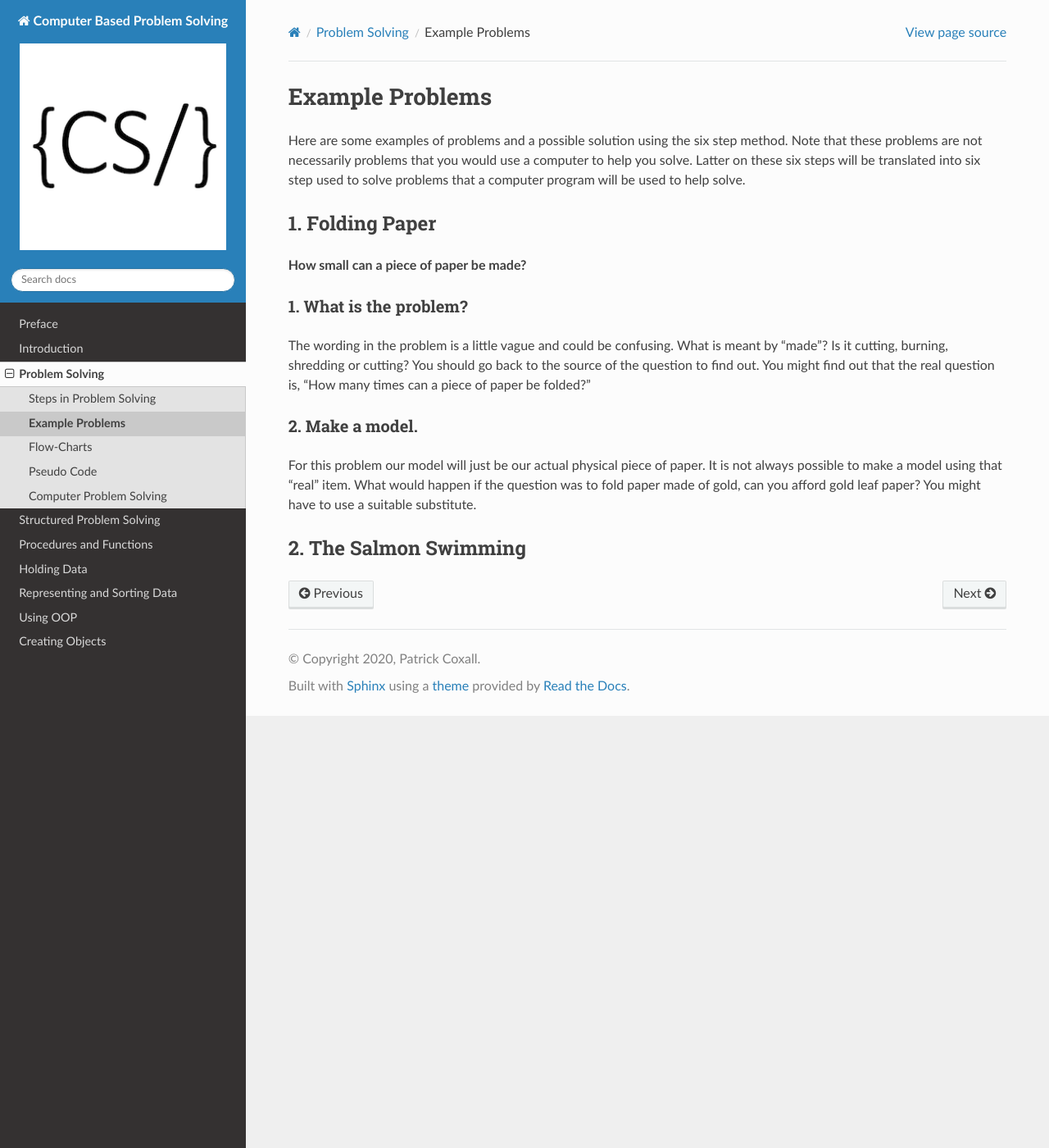
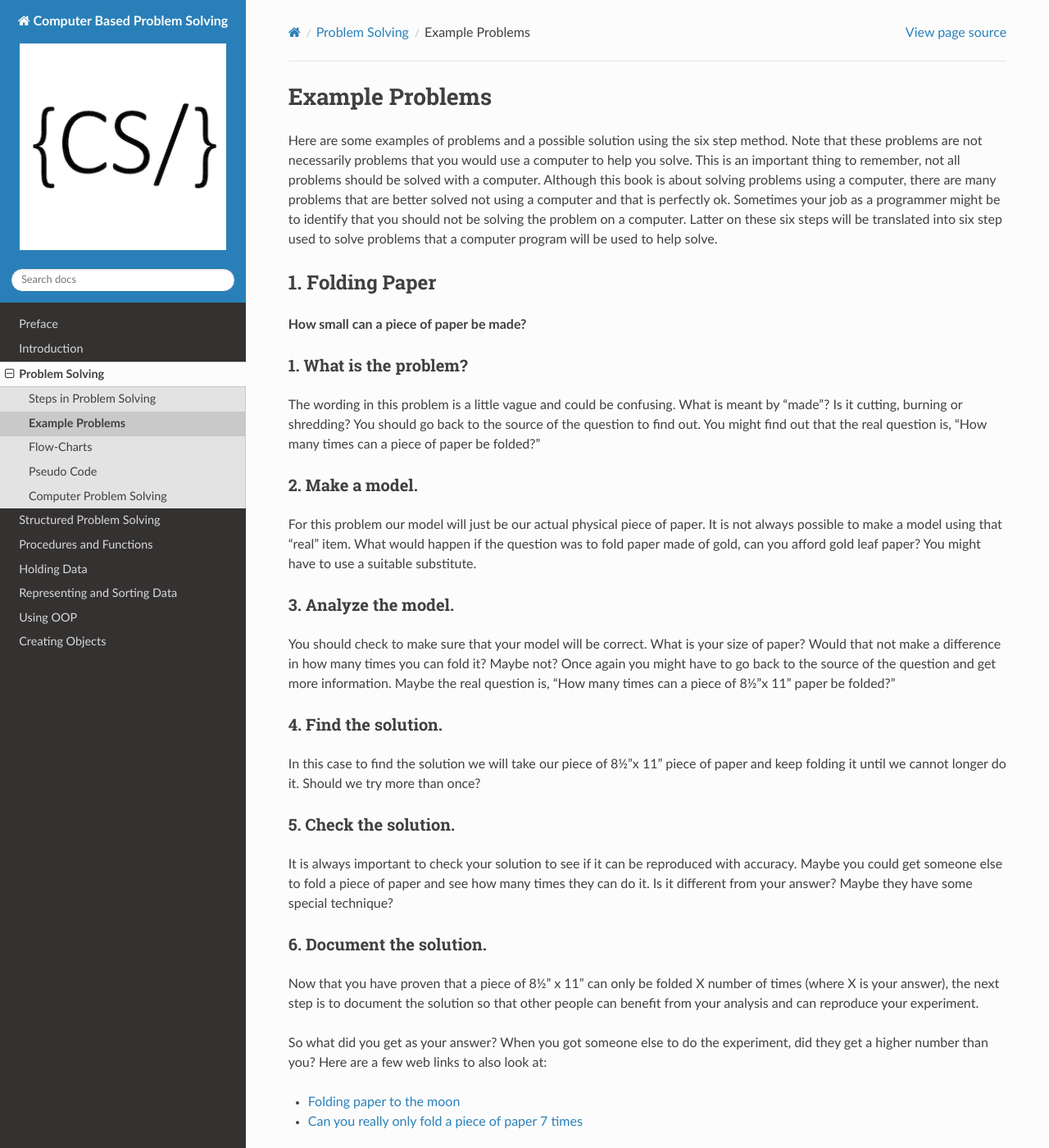
Before and after one commit to Mr-Coxall/Computer-Based-Problem-Solving, a Sphinx documentation site: the page built from docs/problem-solving/example-problems.rst, in a window 1280 px wide and 1400 px high. Shown: the whole window at 82% size. Built offline with Sphinx 7.4.7 and the Read the Docs theme 2.0.0, drawn with Linux system fonts in a browser that asks for light colours; some of the changed text lies outside the part shown.

Commit message:
Update Solving problem section

```diff
--- a/docs/problem-solving/example-problems.rst
+++ b/docs/problem-solving/example-problems.rst
@@ -3,7 +3,7 @@
 Example Problems
 ================
 
-Here are some examples of problems and a possible solution using the six step method. Note that these problems are not necessarily problems that you would use a computer to help you solve. Latter on these six steps will be translated into six step used to solve problems that a computer program will be used to help solve.
+Here are some examples of problems and a possible solution using the six step method. Note that these problems are not necessarily problems that you would use a computer to help you solve. This is an important thing to remember, not all problems should be solved with a computer. Although this book is about solving problems using a computer, there are many problems that are better solved not using a computer and that is perfectly ok. Sometimes your job as a programmer might be to identify that you should not be solving the problem on a computer. Latter on these six steps will be translated into six step used to solve problems that a computer program will be used to help solve.
 
 1. Folding Paper
 ----------------
@@ -12,11 +12,59 @@ Here are some examples of problems and a possible solution using the six step me
 
 1. What is the problem?
 ^^^^^^^^^^^^^^^^^^^^^^^
-The wording in the problem is a little vague and could be confusing. What is meant by “made”? Is it cutting, burning, shredding or cutting? You should go back to the source of the question to find out. You might find out that the real question is, “How many times can a piece of paper be folded?”
+The wording in this problem is a little vague and could be confusing. What is meant by “made”? Is it cutting, burning or shredding? You should go back to the source of the question to find out. You might find out that the real question is, “How many times can a piece of paper be folded?”
 
 2. Make a model.
 ^^^^^^^^^^^^^^^^
 For this problem our model will just be our actual physical piece of paper. It is not always possible to make a model using that “real” item. What would happen if the question was to fold paper made of gold, can you afford gold leaf paper? You might have to use a suitable substitute.
 
+3. Analyze the model.
+^^^^^^^^^^^^^^^^^^^^^
+You should check to make sure that your model will be correct. What is your size of paper? Would that not make a difference in how many times you can fold it? Maybe not? Once again you might have to go back to the source of the question and get more information. Maybe the real question is, “How many times can a piece of 8½"x 11" paper be folded?”
+
+4. Find the solution.
+^^^^^^^^^^^^^^^^^^^^^
+In this case to find the solution we will take our piece of 8½"x 11" piece of paper and keep folding it until we cannot longer do it. Should we try more than once?
+
+5. Check the solution.
+^^^^^^^^^^^^^^^^^^^^^^
+It is always important to check your solution to see if it can be reproduced with accuracy. Maybe you could get someone else to fold a piece of paper and see how many times they can do it. Is it different from your answer? Maybe they have some special technique?
+
+6. Document the solution.
+^^^^^^^^^^^^^^^^^^^^^^^^^
+Now that you have proven that a piece of 8½" x 11" can only be folded X number of times (where X is your answer), the next step is to document the solution so that other people can benefit from your analysis and can reproduce your experiment.
+
+So what did you get as your answer? When you got someone else to do the experiment, did they get a higher number than you? Here are a few web
+links to also look at:
+
+* `Folding paper to the moon <https://scienceblogs.com/startswithabang/2009/08/31/paper-folding-to-the-moon>`_
+*  `Can you really only fold a piece of paper 7 times <https://www.scienceabc.com/eyeopeners/can-you-really-fold-a-piece-of-paper-only-7-times.html>`_
+
+
 2. The Salmon Swimming
 ----------------------
+
+**A salmon swims 3 km upstream and the current brings her back 2 km each day. How long does it take her to swim 100 km?**
+
+1) What is the problem?
+^^^^^^^^^^^^^^^^^^^^^^^
+The first thing that should be asked is, does the fish swim up 3 km during the day and fall back 2 km at night or does she swim continuously all day and would go 3 km if it was not for the 2 km current so she only ever gets 1 km? Once again you will have to go back to the source of the problem to find out. We will say she swims 3 km and then drifts back 2 km.
+
+2) Make a model.
+^^^^^^^^^^^^^^^^
+For this problem our model will be a picture of a piece of what is happening.
+.. image:: ./images/salmon_swimming.png
+
+3) Analyze the model.
+^^^^^^^^^^^^^^^^^^^^^
+You should check to make sure that your model will be correct. We will follow what is going on in a table:
+==========  =======================  ===============================
+Day Number  Distance at end of Swim  Distance after being moved back
+1           3                        1
+2           4                        2
+3           5                        3
+==========  =======================  ===============================
+
+4) Find the solution
+^^^^^^^^^^^^^^^^^^^^
+In this case to find the solution we need to know how many days it took to get to 100 km. Your first reaction might be 100 days BUT if you look at the table on day 98 after the fish swam the 3 km, it is actually at 100 km, so that is the answer, 98 days not 100 days.
--- a/docs/problem-solving/steps-in-problem-solving.rst
+++ b/docs/problem-solving/steps-in-problem-solving.rst
@@ -3,7 +3,9 @@
 Steps in Problem Solving
 ========================
 
-There are many ways to solve a problem but having a process to follow can help make problem solving easier. If you do not think through a problem logically, then you end up just going around in circles and never solving it. The following is just one of many `Six Step Problem Solving Systems <https://www.google.com/search?q=six+step+problem+solving+system>`_, which can be used to solve any type of problem, not just ones that will be solved on a computer. The good thing is that the system translates nicely to computer problems, which is very useful, since the focus of the book is to solve problems on a computer. The six steps in this system are:
+There are many ways to solve a problem but having a process to follow can help make problem solving easier. If you do not think through a problem logically, then you end up just going around in circles and never solving it. The following is just one of many `Six Step Problem Solving Systems <https://www.google.com/search?q=six+step+problem+solving+system>`_, which can be used to solve any type of problem, not just ones that will be solved on a computer. The good thing is that the system translates nicely to computer problems, which is very useful, since the focus of the book is to solve problems on a computer.
+
+The six steps in this system are:
 
 1. What is the problem
 2. Make a model
@@ -52,7 +54,7 @@ Here are things to remember:
 
 5. Check the Solution
 ---------------------
-You now (hopefully) have a solution to the original problem that you are pretty sure works. The next step is to ensure it actually solves exactly what the problem was. You might need to go through, step by step,to ensure it works. You might need to work through the solution and confirm the answer you get is correct. You might have to work through the solution several times and ensure you always get the same (or similar) answer.
+You now (hopefully) have a solution to the original problem that you are pretty sure works. The next step is to ensure it actually solves exactly what the problem was. You might need to go through, step by step, to ensure it works. You might need to work through the solution and confirm the answer you get is correct. You might have to work through the solution several times and ensure you always get the same (or similar) answer.
 Here are things to remember:
 
 * Is the answer reasonable?
```
Also changed, not shown: docs/problem-solving/images/ salmon_swimming.png (added), 2 other files.
